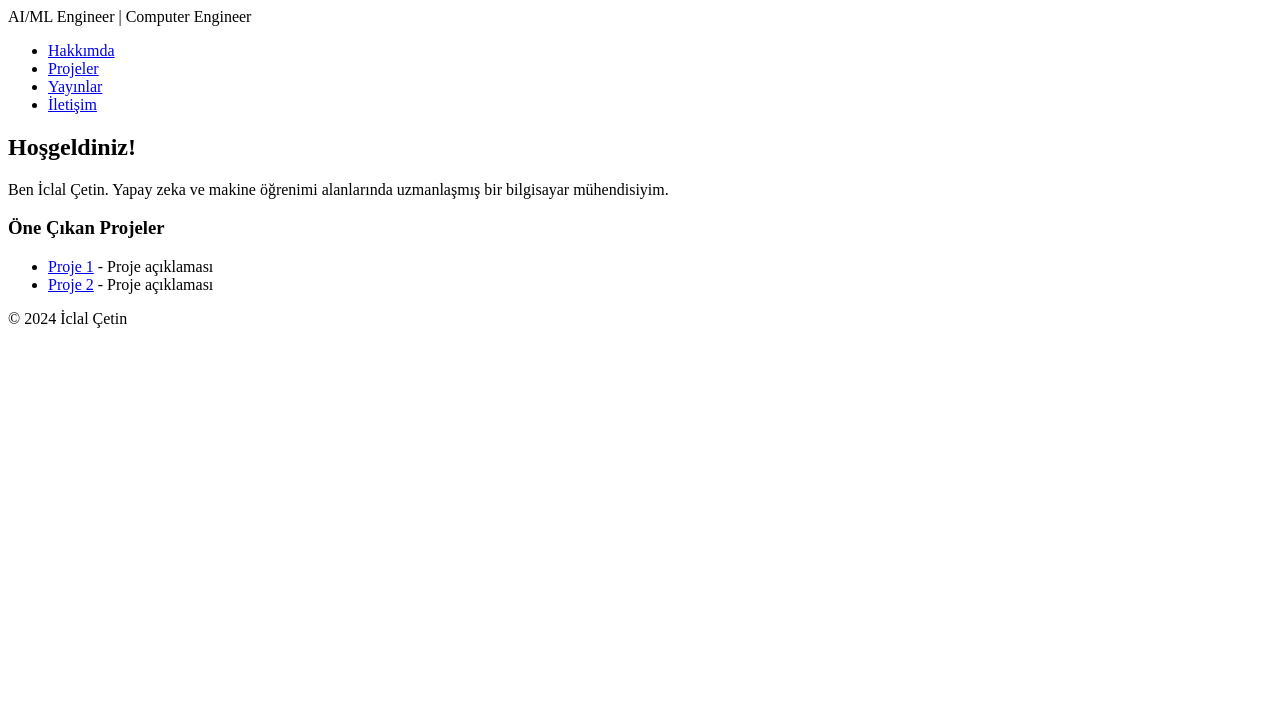
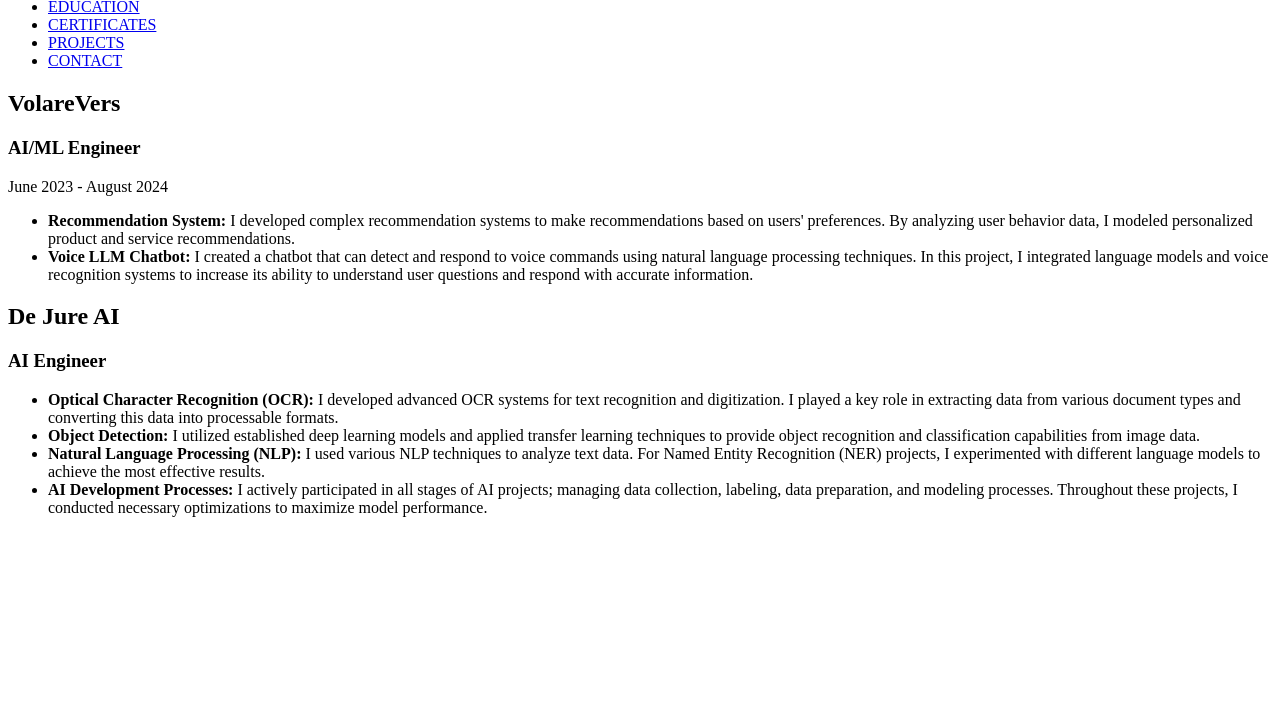
Before and after one commit to iclal07/iclal07.github.io, a plain HTML site: page index.html in a window 1280 px wide. Shown: the part 72-800 px from the top of the page. Drawn offline with Linux system fonts and the light colour scheme.

Commit message:
Update index.html

```diff
--- a/index.html
+++ b/index.html
@@ -1,35 +1,49 @@
 <!DOCTYPE html>
-<html lang="tr">
+<html lang="en">
 <head>
     <meta charset="UTF-8">
     <meta name="viewport" content="width=device-width, initial-scale=1.0">
-    <title>İclal Çetin - Ana Sayfa</title>
-    <link rel="stylesheet" href="assets/css/styles.css">
+    <title>Experience Page</title>
+    <link rel="stylesheet" href="styles.css">
 </head>
 <body>
     <header>
-        <h1>İclal Çetin</h1>
-        <p>AI/ML Engineer | Computer Engineer</p>
-    </header>
         <nav>
             <ul>
-            <li><a href="about.html">Hakkımda</a></li>
-            <li><a href="projects.html">Projeler</a></li>
-            <li><a href="publications.html">Yayınlar</a></li>
-            <li><a href="contact.html">İletişim</a></li>
+                <li><a href="#">HOME</a></li>
+                <li><a href="#">about me</a></li>
+                <li><a href="#" class="active">EXPERIENCE</a></li>
+                <li><a href="#">EDUCATION</a></li>
+                <li><a href="#">CERTIFICATES</a></li>
+                <li><a href="#">PROJECTS</a></li>
+                <li><a href="#">CONTACT</a></li>
             </ul>
         </nav>
-    <section>
-        <h2>Hoşgeldiniz!</h2>
-        <p>Ben İclal Çetin. Yapay zeka ve makine öğrenimi alanlarında uzmanlaşmış bir bilgisayar mühendisiyim.</p>
-        <h3>Öne Çıkan Projeler</h3>
+    </header>
+
+    <main>
+        <section class="experience">
+            <div class="experience-item">
+                <h2>VolareVers</h2>
+                <h3>AI/ML Engineer</h3>
+                <p>June 2023 - August 2024</p>
                 <ul>
-            <li><a href="projects.html#proje1">Proje 1</a> - Proje açıklaması</li>
-            <li><a href="projects.html#proje2">Proje 2</a> - Proje açıklaması</li>
+                    <li><strong>Recommendation System:</strong> I developed complex recommendation systems to make recommendations based on users' preferences. By analyzing user behavior data, I modeled personalized product and service recommendations.</li>
+                    <li><strong>Voice LLM Chatbot:</strong> I created a chatbot that can detect and respond to voice commands using natural language processing techniques. In this project, I integrated language models and voice recognition systems to increase its ability to understand user questions and respond with accurate information.</li>
                 </ul>
+            </div>
+
+            <div class="experience-item">
+                <h2>De Jure AI</h2>
+                <h3>AI Engineer</h3>
+                <ul>
+                    <li><strong>Optical Character Recognition (OCR):</strong> I developed advanced OCR systems for text recognition and digitization. I played a key role in extracting data from various document types and converting this data into processable formats.</li>
+                    <li><strong>Object Detection:</strong> I utilized established deep learning models and applied transfer learning techniques to provide object recognition and classification capabilities from image data.</li>
+                    <li><strong>Natural Language Processing (NLP):</strong> I used various NLP techniques to analyze text data. For Named Entity Recognition (NER) projects, I experimented with different language models to achieve the most effective results.</li>
+                    <li><strong>AI Development Processes:</strong> I actively participated in all stages of AI projects; managing data collection, labeling, data preparation, and modeling processes. Throughout these projects, I conducted necessary optimizations to maximize model performance.</li>
+                </ul>
+            </div>
         </section>
-    <footer>
-        <p>&copy; 2024 İclal Çetin</p>
-    </footer>
+    </main>
 </body>
 </html>
```
Lines whose indentation alone changed are shown as unchanged.
